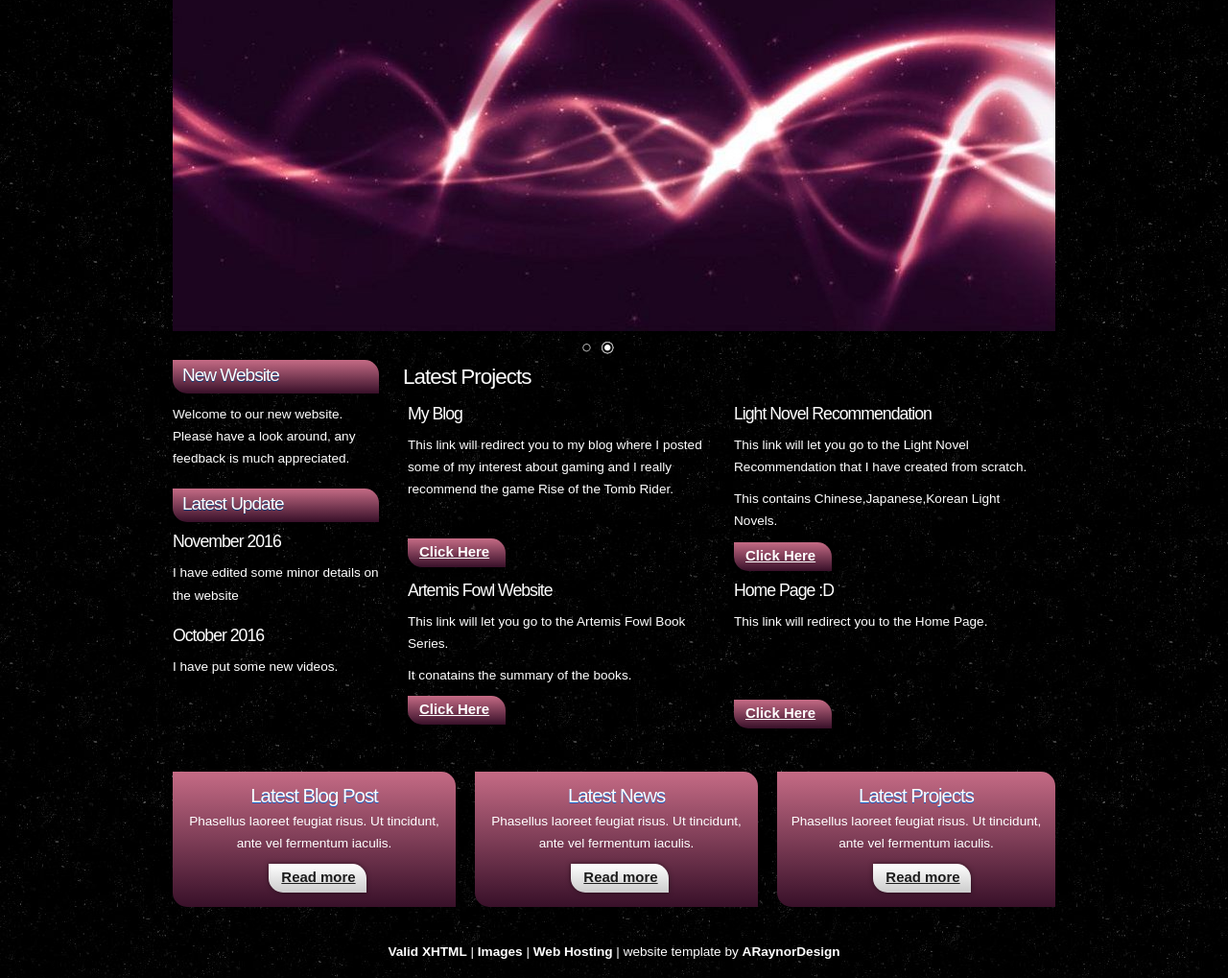
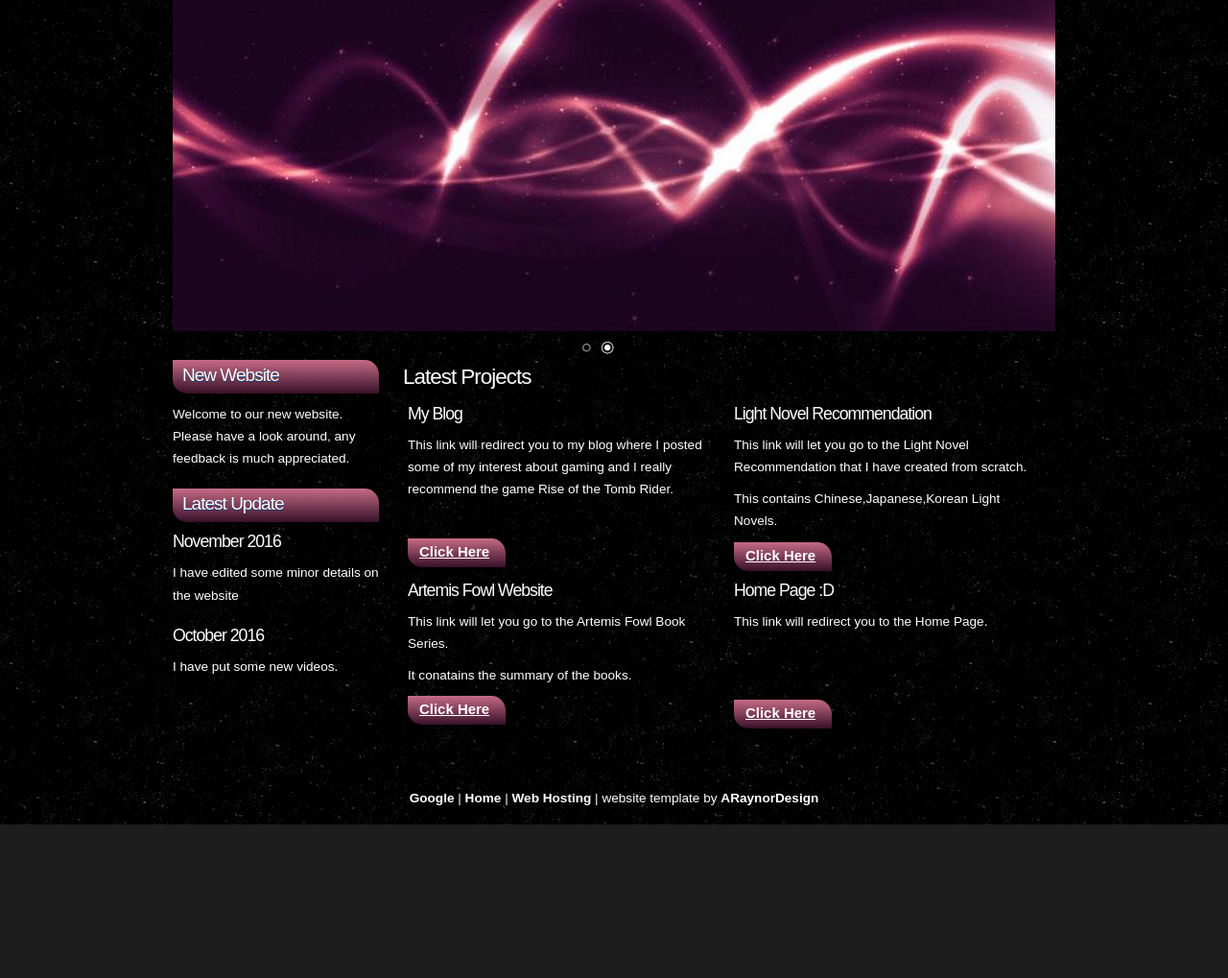
Before and after one commit to markaron123/video, a plain HTML site: page projects.html in a window 1280 px wide. Shown: the part 175-1194 px from the top of the page at 96% size. After the commit the page ends 1034 px from the top, so only its background shows below. Drawn offline with Linux system fonts and the light colour scheme.

Commit message:
Update projects.html

```diff
--- a/projects.html
+++ b/projects.html
@@ -103,36 +103,12 @@
 	    </div><!--close content_item-->
       </div><!--close content-->
 
-	  <div id="content_blue">
-	    <div class="content_blue_container_box">
-		  <h4>Latest Blog Post</h4>
-	      <p> Phasellus laoreet feugiat risus. Ut tincidunt, ante vel fermentum iaculis.</p>
-		  <div class="readmore">
-		    <a href="#">Read more</a>
-		  </div><!--close readmore-->
-	    </div><!--close content_blue_container_box-->
-        <div class="content_blue_container_box">
-         <h4>Latest News</h4>
-	      <p> Phasellus laoreet feugiat risus. Ut tincidunt, ante vel fermentum iaculis.</p>
-	      <div class="readmore">
-		    <a href="#">Read more</a>
-		  </div><!--close readmore-->
-	    </div><!--close content_blue_container_box-->
-        <div class="content_blue_container_boxl">
-		  <h4>Latest Projects</h4>
-	      <p> Phasellus laoreet feugiat risus. Ut tincidunt, ante vel fermentum iaculis.</p>
-	      <div class="readmore">
-		    <a href="#">Read more</a>
-		  </div><!--close readmore-->
-	    </div><!--close content_blue_container_box1-->
-	    <br style="clear:both"/>
-      </div><!--close content_blue-->
-	</div><!--close site_content-->
+
 
   </div><!--close main-->
 
   <div id="footer">
-	  <a href="http://validator.w3.org/check?uri=referer">Valid XHTML</a> | <a href="http://fotogrph.com/">Images</a> | <a href="http://www.heartinternet.co.uk/web-hosting/">Web Hosting</a> | website template by <a href="http://www.araynordesign.co.uk">ARaynorDesign</a>
+	  <a href="www.google.com">Google</a> | <a href="https://markaron123.github.io/video/index.html">Home</a> | <a href="http://www.heartinternet.co.uk/web-hosting/">Web Hosting</a> | website template by <a href="http://www.araynordesign.co.uk">ARaynorDesign</a>
   </div><!--close footer-->
 
 </body>
```
